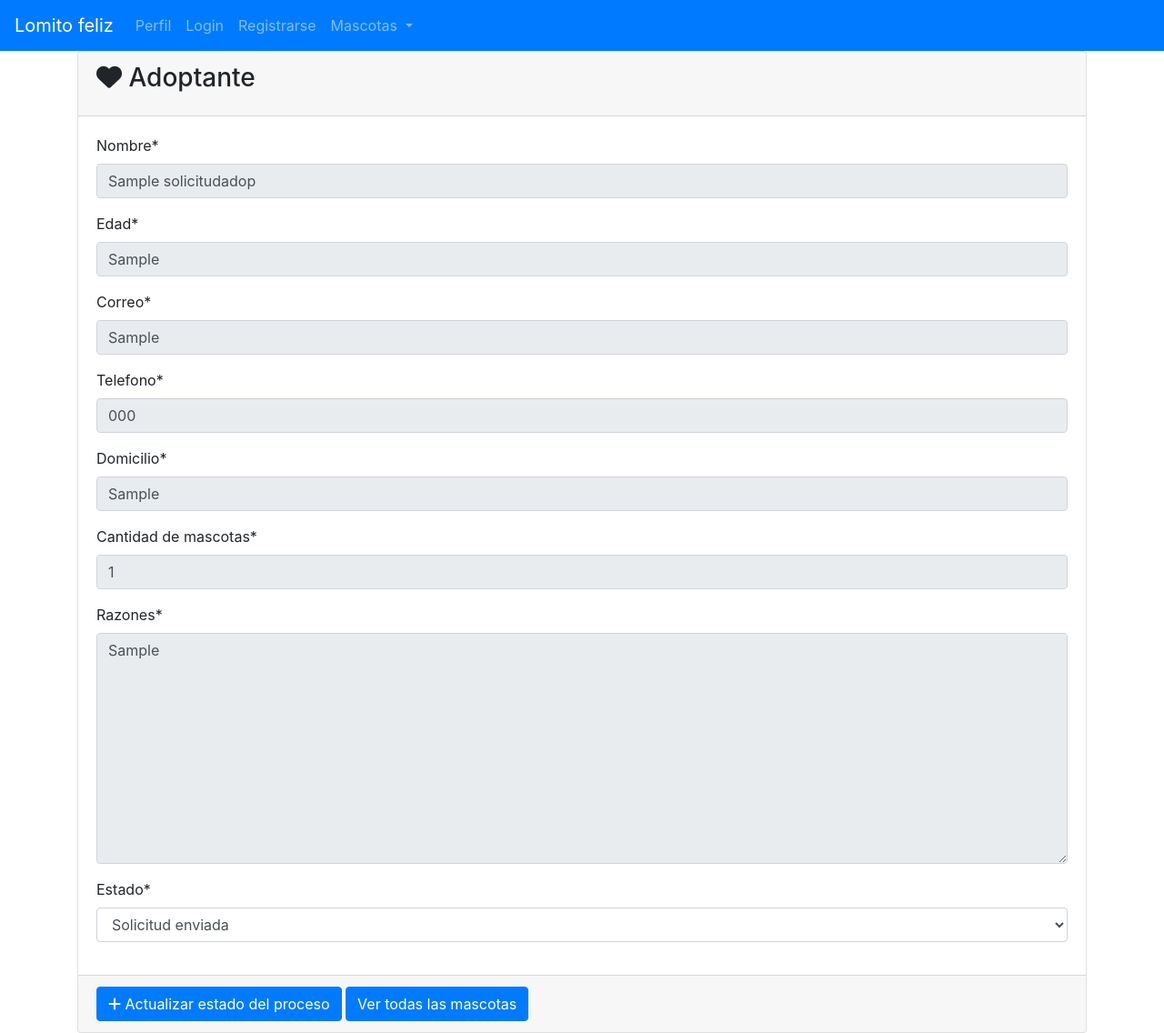
After one commit to Tefylbr/Lomito_Feliz, a Django app: page /listado_adoptantes/ver_adoptante/1 in a window 1280 px wide. The commit adds this page. Shown: the whole page at 91% size. Run offline with Django 4.2, Linux system fonts and the light colour scheme; tables that the repository leaves empty hold one stand-in row (values such as "Sample post"); some libraries are stand-ins or nearby versions.

Commit message:
Listo antes de subir a docker

```diff
--- a/Refugio/urls.py
+++ b/Refugio/urls.py
@@ -15,6 +15,7 @@ urlpatterns = [
     path('logout/', auth_views.LogoutView.as_view(template_name='logout.html'), name='logout'),
     path('mascotas/', include('mascota.urls')),
     path('profile/', include('users.urls')),
+    path('listado_adoptantes/', include('adoptante.urls')),
     path('formulario/',adop_views.solicitud, name= 'formulario'),
       path('password-reset/',
          auth_views.PasswordResetView.as_view(
--- a/adoptante/forms.py
+++ b/adoptante/forms.py
@@ -1,9 +1,15 @@
+from random import choices
+from typing import List
 from django.contrib.auth.forms import *
 from django.contrib.auth.forms import UserCreationForm
 from django.forms import *
 from .models import *
 
-
+estados={
+        ('Solicitud enviada','Solicitud enviada'),
+        ('En proceso','En proceso'),
+        ('Solicitud aceptada','Solicitud aceptada'),
+    }
 
 class SolicitudAdopcion (ModelForm):
     class Meta:
@@ -31,3 +37,37 @@ class SolicitudAdopcion (ModelForm):
         widgets = {
             'Estado':TextInput(attrs={'readonly':'readonly'})
         }
+
+class VerAdoptante (ModelForm):
+    class Meta:
+        model = SolicitudAdop
+        fields = [
+            'Nombre',
+            'Edad',
+            'Correo',
+            'Telefono',
+            'Domicilio',
+            'NumeroMasc',
+            'Razones',
+            'Estado',
+            ]
+        labels = {
+            'Nombre':'Nombre',
+            'Edad':'Edad',
+            'Correo':'Correo',
+            'Telefono':'Telefono',
+            'Domicilio':'Domicilio',
+            'NumeroMasc':'Cantidad de mascotas',
+            'Razones':'Razones',
+            'Estado':'Estado',
+        }
+        widgets = {
+            'Nombre':TextInput(attrs={'readonly':'readonly'}),
+            'Edad':TextInput(attrs={'readonly':'readonly'}),
+            'Correo':TextInput(attrs={'readonly':'readonly'}),
+            'Telefono':TextInput(attrs={'readonly':'readonly'}),
+            'Domicilio':TextInput(attrs={'readonly':'readonly'}),
+            'NumeroMasc':TextInput(attrs={'readonly':'readonly'}),
+            'Razones':Textarea(attrs={'readonly':'readonly'}),
+            'Estado': Select(choices= estados)
+        }
--- a/adoptante/models.py
+++ b/adoptante/models.py
@@ -9,7 +9,7 @@ class SolicitudAdop (models.Model):
     Domicilio  = models.CharField(max_length=100)
     NumeroMasc = models.IntegerField()
     Razones    = models.CharField(max_length=150)
-    Estado   = models.CharField(max_length=15, default='En proceso')
+    Estado   = models.CharField(max_length=50, default='Solicitud enviada')
 
 
     def __str__(self):
--- /dev/null
+++ b/adoptante/urls.py
@@ -0,0 +1,9 @@
+from django.urls import path
+from .views import *
+
+urlpatterns = [
+    path('', ListaAdoptantes.as_view(), name='listado_adoptantes'),
+    path('ver_adoptante/<int:pk>',EditarAdoptantes.as_view(), name='ver_adoptante')
+
+
+]
--- a/adoptante/views.py
+++ b/adoptante/views.py
@@ -2,6 +2,13 @@ from django.shortcuts import render, redirect
 from .models import *
 from .forms  import *
 from mascota.forms import *
+from sre_constants import SUCCESS
+from django.shortcuts import render,redirect
+from django.urls import reverse_lazy
+from django.views.generic import UpdateView, ListView, CreateView, DeleteView
+from django.utils.decorators import method_decorator
+from django.contrib.auth.decorators import login_required
+
 
 def solicitud(request):
 
@@ -13,3 +20,30 @@ def solicitud(request):
     else:
         registro = SolicitudAdopcion()
     return render(request, 'formulario.html', {'registro':registro})
+
+
+
+class ListaAdoptantes(ListView):
+    model = SolicitudAdop
+    template_name = 'listado_adoptantes.html'
+
+    @method_decorator(login_required)
+    def dispatch(self, request, *args, **kwargs):
+        return super().dispatch(request, *args, **kwargs)
+
+    def get_context_data(self, **kwargs):
+        context = super().get_context_data(**kwargs)
+        context['title']='Listado de adoptantes'
+        return context
+
+class EditarAdoptantes(UpdateView):
+    model = SolicitudAdop
+    form_class = VerAdoptante
+    template_name = 'Editar_adoptantes.html'
+    success_url = reverse_lazy('listado_adoptantes')
+
+    def get_context_data(self, **kwargs):
+        context = super().get_context_data(**kwargs)
+        context['title']='Adoptante'
+        context['entity']='SolicitudAdop'
+        return context
--- a/mascota/urls.py
+++ b/mascota/urls.py
@@ -6,5 +6,7 @@ urlpatterns = [
     path('', listado_mascota, name='listado_mascota'),
     path('registro_mascota/', CreateMascota.as_view(), name='registro_mascota'),
     path('listadoT_mascotas/', TodasMascotaslist.as_view(), name='listadotodasmascotas'),
-    path('editar_mascota/<int:pk>',EditarMascotas.as_view(), name='editar_mascota')
+    path('editar_mascota/<int:pk>',EditarMascotas.as_view(), name='editar_mascota'),
+    path('eliminar_mascota/<int:pk>',EliminarMascota.as_view(), name='eliminar_mascota')
+
 ]
--- /dev/null
+++ b/templates/Editar_adoptantes.html
@@ -0,0 +1,29 @@
+{% extends "base.html" %}
+{% block content %}
+{% load crispy_forms_tags %}
+<form method="POST" enctype="multipart/form-data">
+  <div class="card card-default">
+    <div class="card-header">
+        <h3 class="card-title">
+            <i class="fa-solid fa-heart"></i>
+            {{ title }}
+        </h3>
+    </div>
+    <div class="card-body">
+      {% csrf_token %}
+      {{ form | crispy }}
+
+    </div>
+    <div class="card-footer">
+      <button class="btn btn-primary btn-flat">
+          <i class="fas fa-plus"></i> Actualizar estado del proceso
+      </button>
+      <a href="{% url 'listadotodasmascotas' %}" class="btn btn-primary btn-flat" role="button" aria-pressed="true">Ver todas las mascotas</a>
+    </div>
+  </div>
+</form>
+
+</tbody>
+</table>
+
+{% endblock content %}
--- a/templates/TodasMascotas.html
+++ b/templates/TodasMascotas.html
@@ -22,9 +22,9 @@
         <a href="{% url 'editar_mascota' c.id %}" type="button" class="btn btn-warning btn-xs btn-flat">
           <i class="fas fa-edit"></i>
         </a>
-        <button type="button" class="btn btn-danger btn-xs btn-flat">
+        <a href="{% url 'eliminar_mascota' c.id %}" type="button" class="btn btn-danger btn-xs btn-flat">
             <i class="fas fa-trash-alt"></i>
-        </button>
+        </a>
     </td>
     </tr>
 
--- a/templates/base.html
+++ b/templates/base.html
@@ -25,7 +25,7 @@
           {% if user.is_authenticated %}
             {% if request.user|has_group:"admin" %}
             <li class="nav-item">
-              <a class="nav-link" href="/admin/">admin</a>
+              <a class="nav-link" href="/admin/">Administrador</a>
             </li>
             <li class="nav-item">
               <a class="nav-link" href="{% url 'profile' %}">Perfil</a>
@@ -38,6 +38,7 @@
                 Mascotas
               </a>
               <div class="dropdown-menu" aria-labelledby="navbarDropdownMenuLink">
+                <a class="dropdown-item" href="{% url 'listado_adoptantes' %}">Listado de adoptantes</a>
                 <a class="dropdown-item" href="{% url 'listado_mascota' %}">Mascotas disponibles</a>
                 <a class="dropdown-item" href="{% url 'listadotodasmascotas' %}">Todas las mascotas</a>
                 <a class="dropdown-item" href="{% url 'registro_mascota' %}">Registrar mascota</a>
@@ -56,6 +57,7 @@
                 Mascotas
               </a>
               <div class="dropdown-menu" aria-labelledby="navbarDropdownMenuLink">
+                <a class="dropdown-item" href="{% url 'listado_adoptantes' %}">Listado de adoptantes</a>
                 <a class="dropdown-item" href="{% url 'listado_mascota' %}">Mascotas disponibles</a>
                 <a class="dropdown-item" href="{% url 'listadotodasmascotas' %}">Todas las mascotas</a>
                 <a class="dropdown-item" href="{% url 'registro_mascota' %}">Registrar mascota</a>
```
Also changed, not shown: mascota/views.py (+12 -1 lines), templates/eliminar_mascota.html (added, +23 -0 lines), templates/listado_adoptantes.html (added, +33 -0 lines), adoptante/migrations/0002_alter_solicitudadop_estado.py (added).
